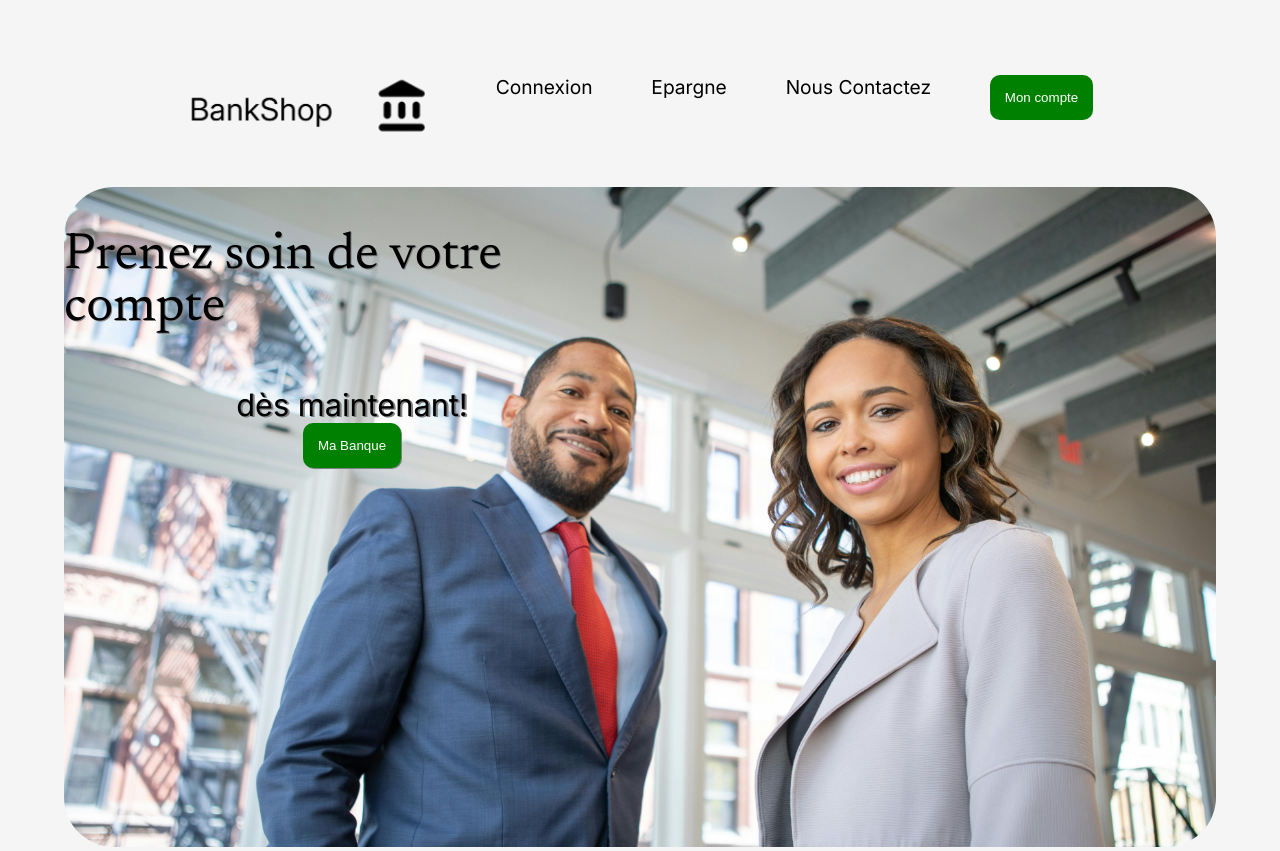
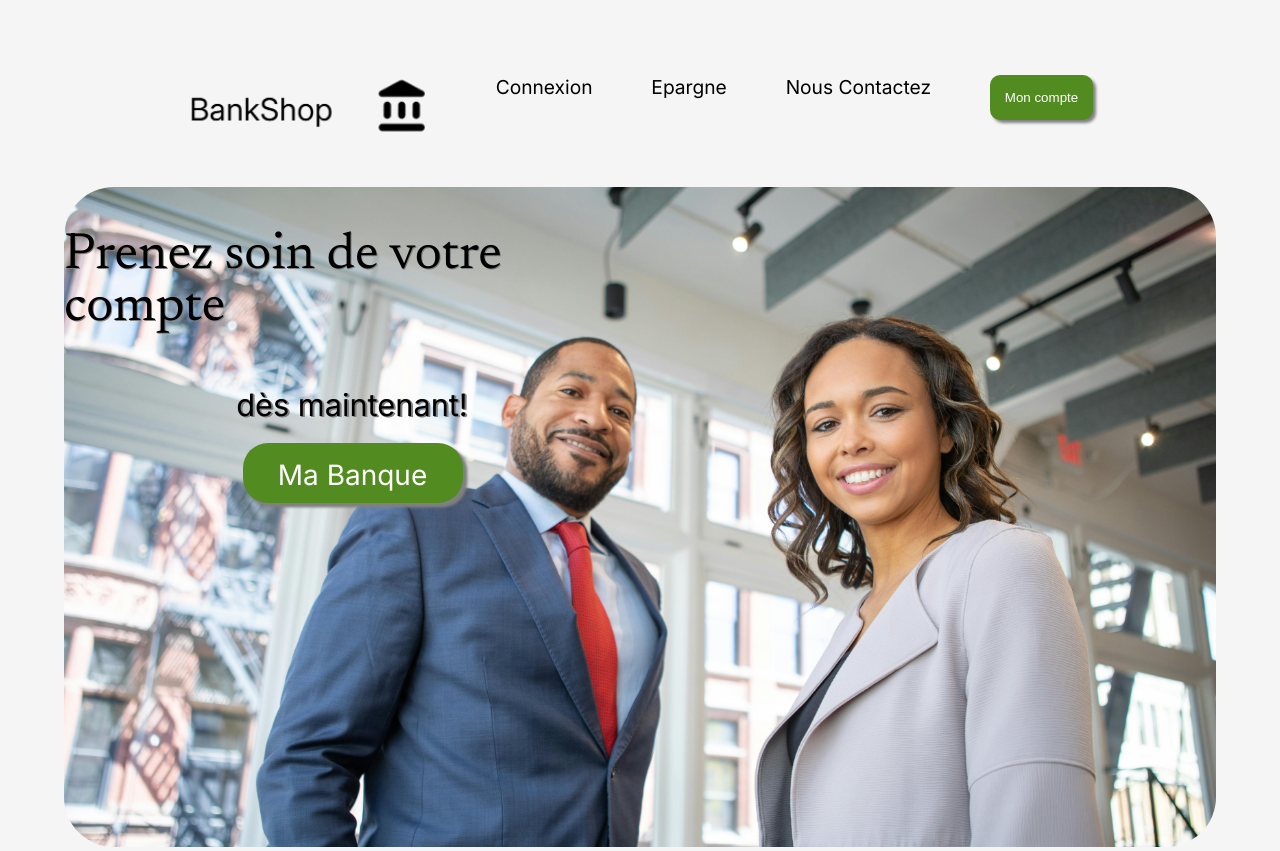
Before and after one commit to chahedlousssayef/challeng-web, a Symfony app: template templates/home/index.html.twig in a window 1280 px wide. Shown: the top 851 px of the page. Run offline with Twig, Linux system fonts and the light colour scheme; the template is opened without the code that fills it, so the values that code supplies are empty; some libraries are stand-ins or nearby versions.

Commit message:
Update style.css

```diff
--- a/public/style.css
+++ b/public/style.css
@@ -24,11 +24,12 @@ header a {
 }
 
 header button{
-    background-color: green;
+    background-color: #528B20;
     color: white;
     border-radius: 10px;
     border: none;
     padding: 15px;
+    filter: drop-shadow(3px 3px 1.50px gray);
 }
 
 header button:hover {
@@ -41,7 +42,7 @@ body{
 
 }
 
-main        {
+main {
     width: 90%;
     padding-top: 20px;
     display: flex;
@@ -98,11 +99,18 @@ main        {
 }
 
 main button {
-    background-color: green;
+    font-family: "Inter", serif;
+    background-color: #528B20;
     color: white;
-    border-radius: 10px;
+    border-radius: 25px;
     border: none;
     padding: 15px;
+    margin-left: 1px;
+    margin-top: 20px;
+    height: 60px;
+    width: 220px;
+    font-size: 28px;
+    filter: drop-shadow(3px 3px 1.50px gray);
 }
 
 main button:hover{
```
